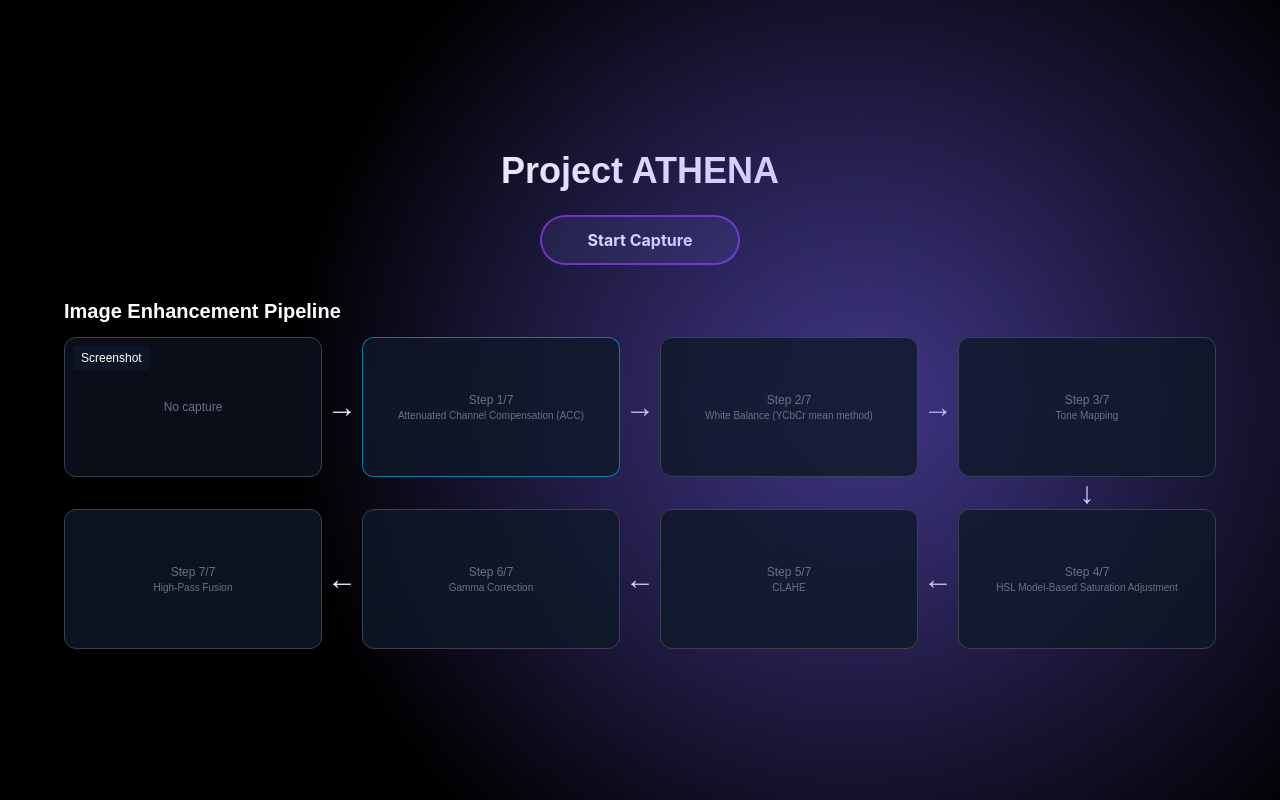
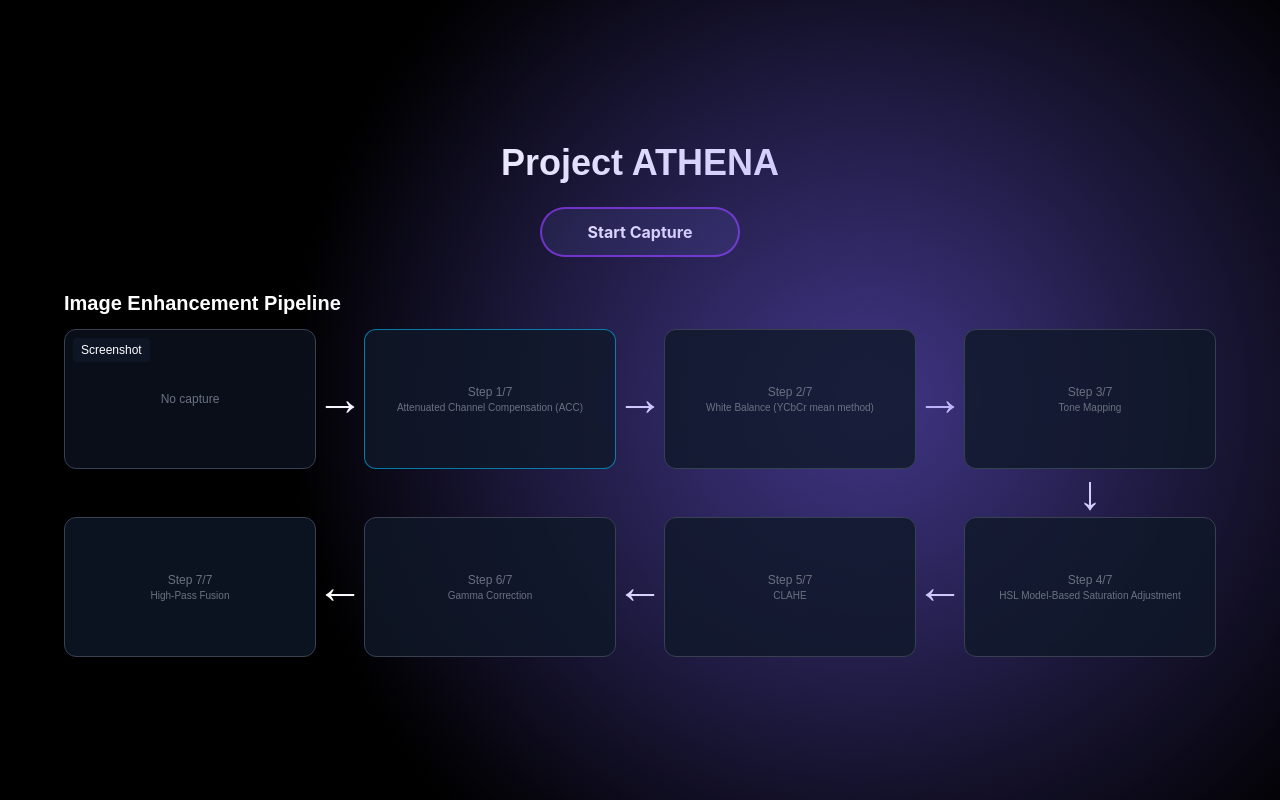
Before and after one commit to butterr12/athena, a Next.js app: page / in a window 1280 px wide. Built offline with nearby package versions, Linux system fonts and the light colour scheme.

Commit message:
fix: arrow size

```diff
--- a/app/page.tsx
+++ b/app/page.tsx
@@ -314,8 +314,8 @@ const cleanCaption = (s: string) => {
           const boxSize = screenshotSize
             ? { width: screenshotSize.width * PIPELINE_BOX_SCALE, height: screenshotSize.height * PIPELINE_BOX_SCALE }
             : pipelineCellSize;
-          const ARROW_COL = "2.5rem";
-          const ARROW_ROW = "2rem";
+          const ARROW_COL = "3rem";
+          const ARROW_ROW = "3rem";
           const gridCols = boxSize
             ? `${boxSize.width}px ${ARROW_COL} ${boxSize.width}px ${ARROW_COL} ${boxSize.width}px ${ARROW_COL} ${boxSize.width}px`
             : `1fr ${ARROW_COL} 1fr ${ARROW_COL} 1fr ${ARROW_COL} 1fr`;
@@ -349,7 +349,7 @@ const cleanCaption = (s: string) => {
                   return (
                     <div
                       key={`arrow-${cell.row}-${cell.col}`}
-                      className="flex items-center justify-center text-white text-3xl font-bold pointer-events-none"
+                      className="flex items-center justify-center text-white text-5xl font-bold pointer-events-none"
                       style={{ gridColumn: cell.col + 1, gridRow: cell.row + 1 }}
                     >
                       {cell.arrow}
```
